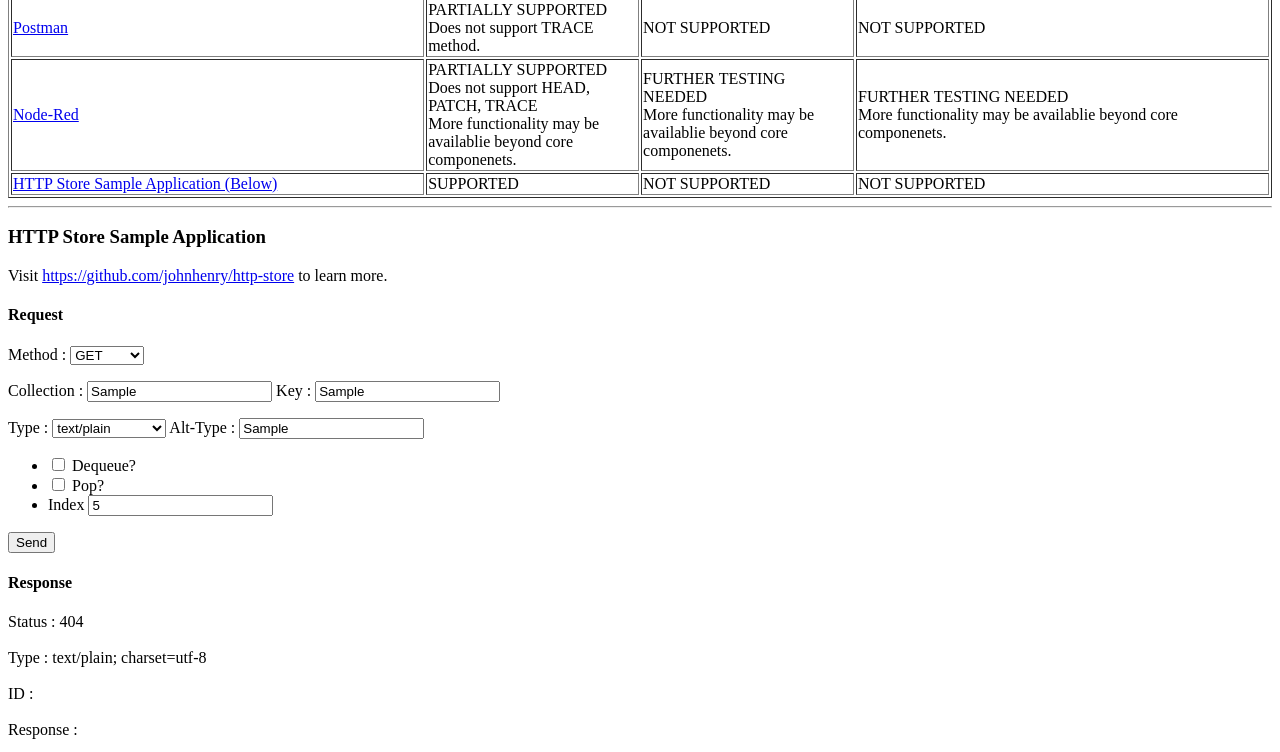
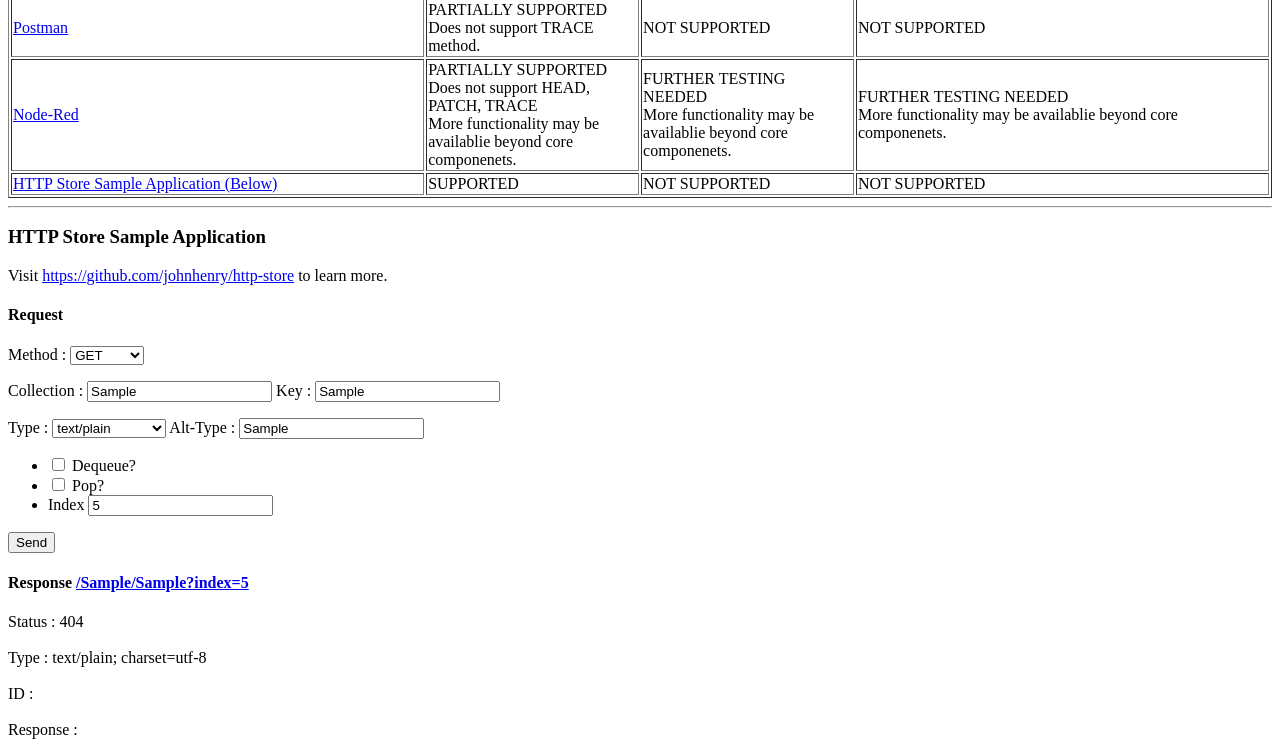
Before and after one commit to johnhenry/http-store, a website: page static/index.html in a window 1280 px wide. Both pictures are taken after typing "Sample", "Sample", "Sample", "5" into the empty fields and a click on the button "Send". Shown: the part 362-1114 px from the top of the page. Drawn offline with Linux system fonts and the light colour scheme; no server answers.

Commit message:
Added Request URL to sample app

```diff
--- a/package.json
+++ b/package.json
@@ -1,6 +1,6 @@
 {
   "name": "http-store",
-  "version": "0.2.4",
+  "version": "0.2.5",
   "description": "Generic DataStore Using HTTP Verbs",
   "main": "server.js",
   "scripts": {
--- a/static/index.html
+++ b/static/index.html
@@ -229,12 +229,14 @@
                 <label>
                     File: <input type="file" id="file"/>
                 </label>
+                <br />
+                <br />
             </div>
             <label>
                 <button id="submit" type="button">Send</button>
             </label>
         </form>
-        <h4>Response</h4>
+        <h4>Response <a id="response-url" target="_blank"></a></h4>
         <div>
         Status : <span id="response-status"></span>
         <br /><br />
@@ -247,9 +249,14 @@
     <script ="encoding.js"></script>
         <script>
             var xmlhttp = new XMLHttpRequest();
+            var responseURL = "";
             xmlhttp.onreadystatechange=function(){
             if (xmlhttp.readyState==4)
                 {
+                    document.getElementById("response-url")
+                    .innerHTML = responseURL;
+                    document.getElementById("response-url")
+                    .href = responseURL;
                     document.getElementById("response-id")
                     .innerHTML=xmlhttp.getResponseHeader("ETag");
                     document.getElementById("response-type")
@@ -258,10 +265,14 @@
                     .innerHTML=xmlhttp.status;
                     document.getElementById("response-body")
                     .innerHTML=xmlhttp.responseText;
-                    console.log(xmlhttp)
+                    console.log(xmlhttp);
                 }
             }
             var send = function(){
+                document.getElementById("response-url")
+                .innerHTML = "";
+                document.getElementById("response-url")
+                .href = "";
                 var collection = document.getElementById("collection")
                     .value.split(" ").join(" ");
                 var key = document.getElementById("key")
@@ -295,12 +306,12 @@
                 for(k in queryHash){
                     if(queryHash[k]) query.push(k + "=" + queryHash[k]);
                 }
-                var url = "/" + collection + "/" + key;
+                responseURL = "/" + collection + "/" + key;
                 if(query.length){
-                    url += "?" + query.join("&");
+                    responseURL += "?" + query.join("&");
                 }
                 if(method === "PATCH") url = "/"
-                xmlhttp.open(method, url, false);
+                xmlhttp.open(method, responseURL, false);
                 xmlhttp.setRequestHeader("Content-type", type);
                 xmlhttp.send(body);
             }
```
Also changed, not shown: changelog.md.
